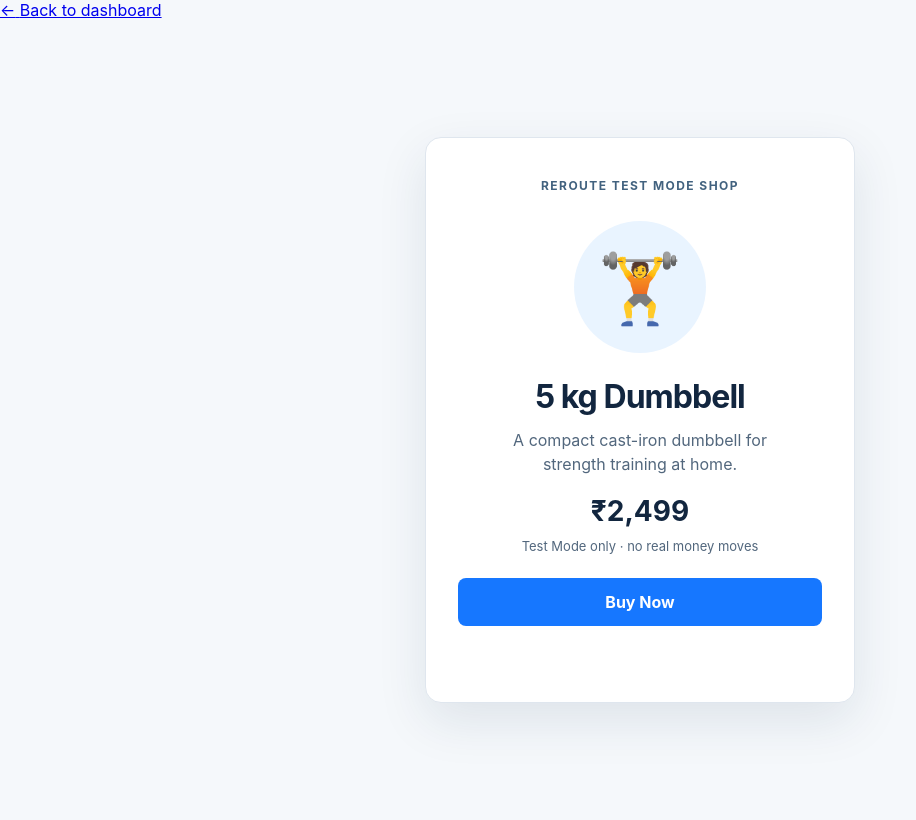
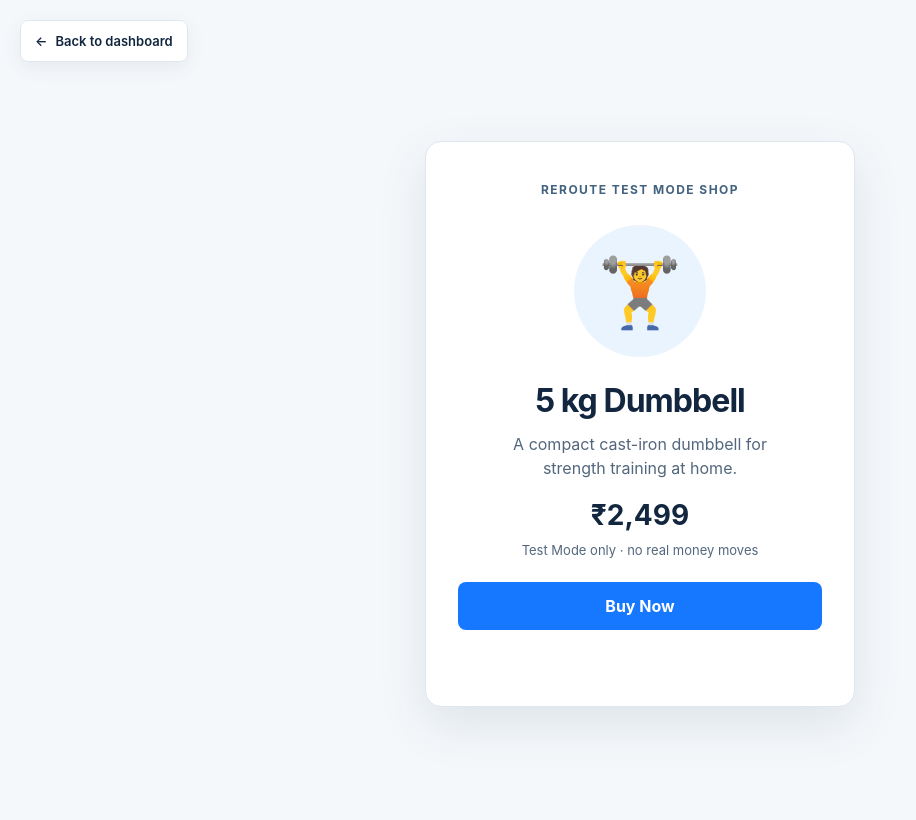
Before and after one commit to aditya-zig/Revnue-Agent, a FastAPI app: page /storefront in a window 1280 px wide. Shown: the whole page, without its empty margins (0-916 px from the left). After the commit the page ends 723 px from the top, so only its background shows below. Run offline with FastAPI, Linux system fonts and the light colour scheme; some libraries are stand-ins or nearby versions.

Commit message:
fix(storefront): position back control at top left

```diff
--- a/app/static/css/storefront.css
+++ b/app/static/css/storefront.css
@@ -12,11 +12,47 @@ body {
   min-height: 100vh;
 }
 
+.store-back {
+  position: fixed;
+  top: 20px;
+  left: 20px;
+  z-index: 10;
+  display: inline-flex;
+  align-items: center;
+  gap: 8px;
+  min-height: 42px;
+  padding: 0 14px;
+  border: 1px solid #dfe6ee;
+  border-radius: 8px;
+  background: rgba(255, 255, 255, .96);
+  color: #12263f;
+  box-shadow: 0 6px 20px rgb(23 52 81 / 7%);
+  text-decoration: none;
+  font-size: 13px;
+  font-weight: 600;
+  transition: border-color 140ms ease, background 140ms ease, transform 140ms ease;
+}
+
+.store-back:hover {
+  border-color: #305eff;
+  background: #fff;
+  color: #0052b4;
+}
+
+.store-back:active {
+  transform: translateY(1px);
+}
+
+.store-back:focus-visible {
+  outline: 2px solid #305eff;
+  outline-offset: 3px;
+}
+
 .storefront {
   display: grid;
   min-height: 100vh;
   place-items: center;
-  padding: 24px;
+  padding: 72px 24px 24px;
 }
 
 .product-card {
@@ -97,3 +133,14 @@ button:disabled { cursor: wait; opacity: .65; }
 
 .status.error { color: #b42318; }
 .status.success { color: #16794c; }
+
+@media (max-width: 560px) {
+  .store-back {
+    top: 12px;
+    left: 12px;
+  }
+
+  .storefront {
+    padding: 68px 16px 20px;
+  }
+}
```
